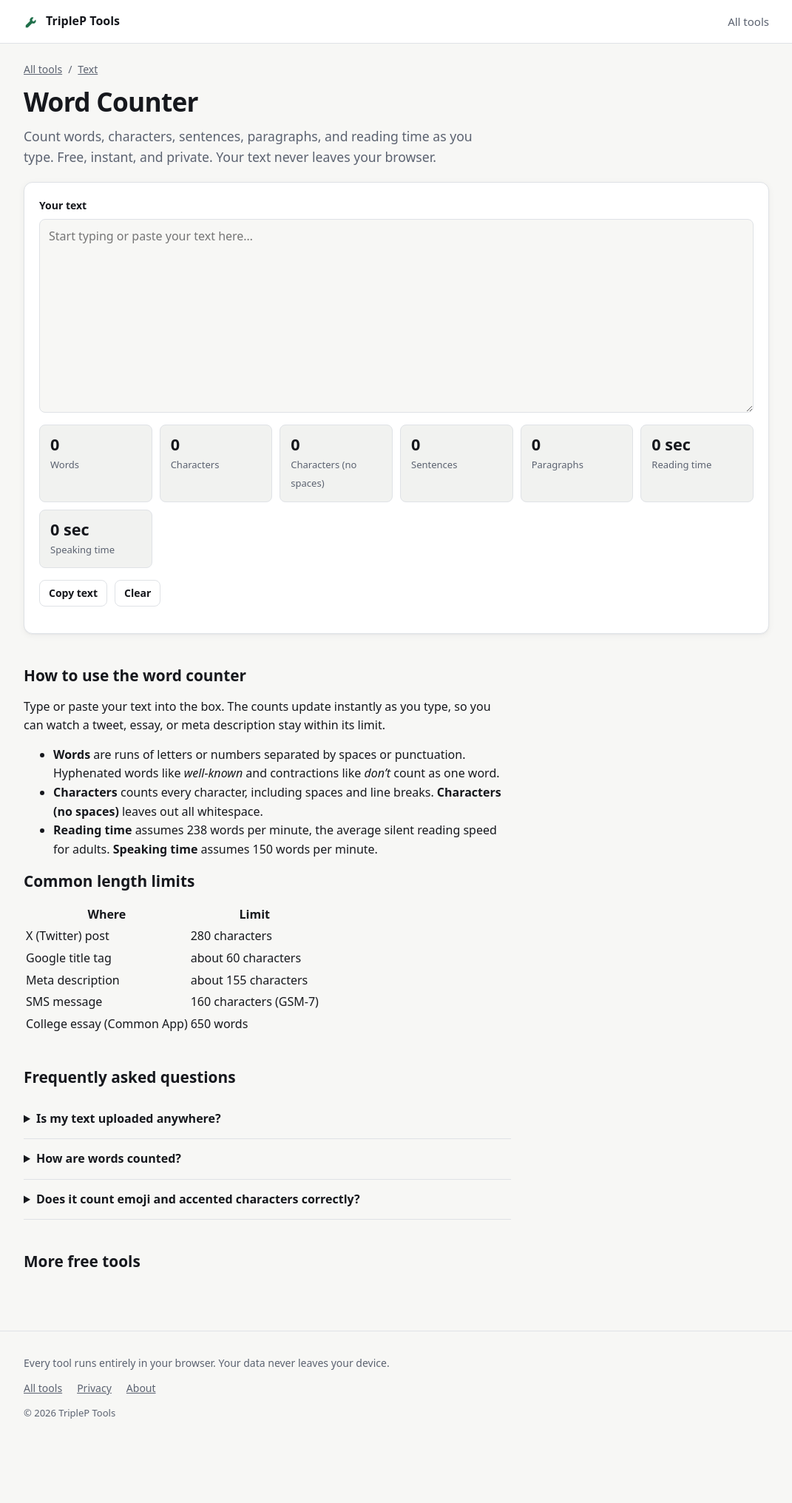
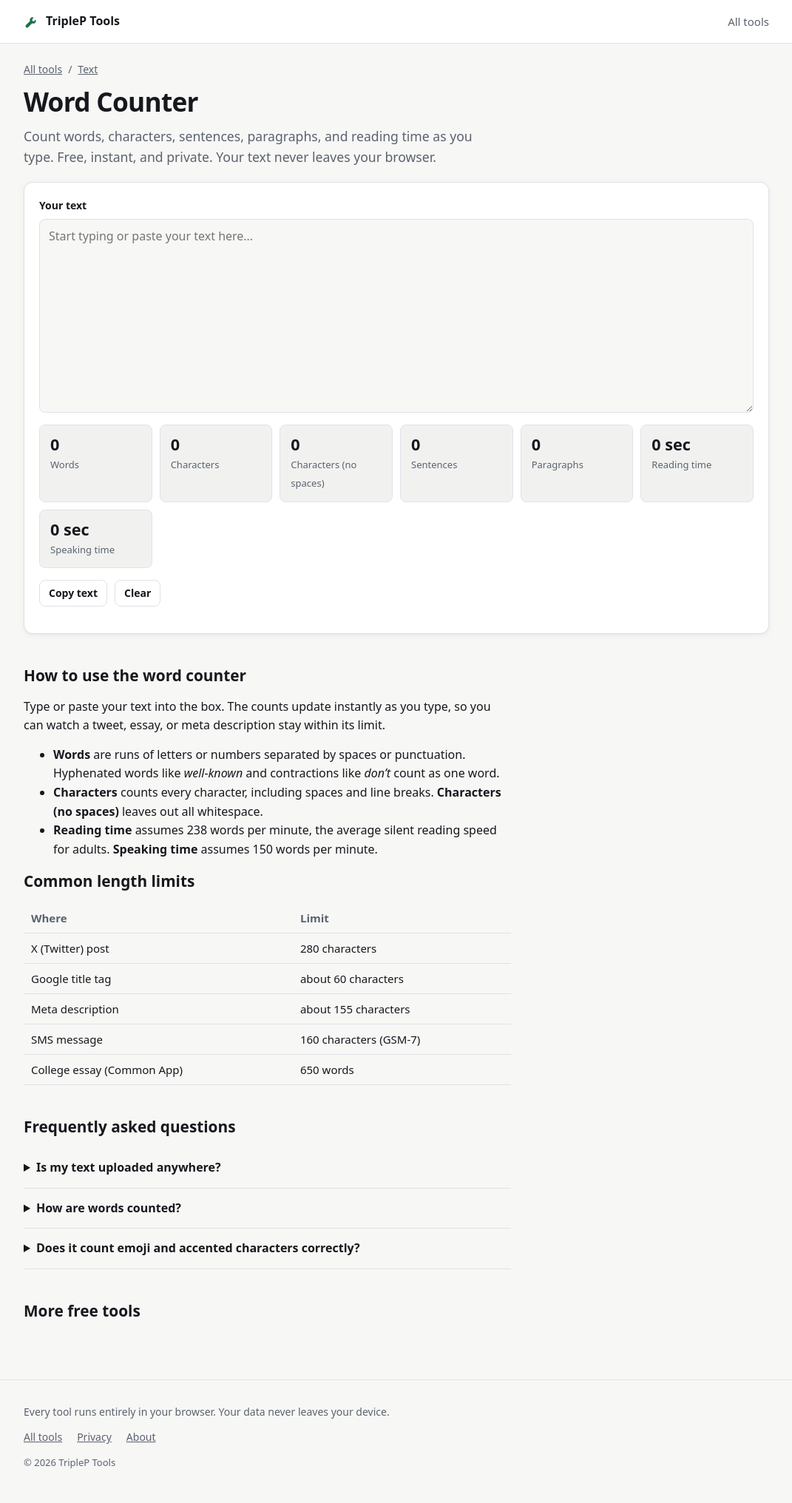
Before and after one commit to triplepdude/triplepdude.github.io, a Jekyll site: the page built from _tools/word-counter.html, in a window 1280 px wide. Shown: the whole page at 74% size, without its empty margins (104-1175 px from the left). Built offline with Jekyll 4.4.1, drawn with Linux system fonts in a browser that asks for light colours; before the commit the page ends 1965 px from its top, so only the background shows below that.

Commit message:
Fix shared gaps reported while building the tools
- .gitignore: only ignore the root /vendor/ (bundler), not assets/vendor/
  where tools keep their vendored libraries
- style.css: global [hidden] rule so author display rules can't override
  it, styling for markdown tables in guides, input[type=color] sizing,
  and focus rings via :focus-visible (no ring after mouse clicks)
- tests/run.js: MIME types for jpg/gif/pdf/media/font assets

Co-Authored-By: Claude Opus 5.5 <noreply@anthropic.com>
Claude-Session: https://claude.ai/code/session_01FjbAJjVcfgSXaq4bq8fPu7

```diff
--- a/assets/css/style.css
+++ b/assets/css/style.css
@@ -35,6 +35,10 @@
 *,
 *::before,
 *::after { box-sizing: border-box; }
+
+/* Author display rules (.btn, .field, .actions, ...) would otherwise beat the
+   browser's own [hidden] rule. */
+[hidden] { display: none !important; }
 
 html { scroll-behavior: smooth; -webkit-text-size-adjust: 100%; }
 
@@ -148,7 +152,7 @@ h1 {
   font-size: 1rem;
 }
 
-.search:focus { outline: 2px solid var(--accent); outline-offset: 1px; }
+.search:focus-visible { outline: 2px solid var(--accent); outline-offset: 1px; }
 
 .category {
   padding-top: 32px;
@@ -294,11 +298,24 @@ textarea.mono,
 input.mono,
 .mono { font-family: var(--mono); font-size: 14px; }
 
-input:focus,
-select:focus,
-textarea:focus {
+input:focus-visible,
+select:focus-visible,
+textarea:focus-visible,
+button:focus-visible,
+a:focus-visible,
+summary:focus-visible {
   outline: 2px solid var(--accent);
   outline-offset: 1px;
+}
+
+input[type="color"] {
+  width: 56px;
+  height: 44px;
+  padding: 4px;
+  border: 1px solid var(--border);
+  border-radius: 8px;
+  background: var(--bg);
+  cursor: pointer;
 }
 
 input[type="range"] { width: 100%; accent-color: var(--accent); }
@@ -480,6 +497,23 @@ table.data td.mono { word-break: break-all; }
 .prose ul,
 .prose ol { margin: 0 0 14px; }
 
+.prose table {
+  width: 100%;
+  margin: 0 0 18px;
+  border-collapse: collapse;
+  font-size: 15px;
+}
+
+.prose th,
+.prose td {
+  padding: 8px 10px;
+  border-bottom: 1px solid var(--border);
+  text-align: left;
+  vertical-align: top;
+}
+
+.prose th { color: var(--muted); font-weight: 600; }
+
 .prose code,
 .faq code {
   padding: 1px 5px;
@@ -524,6 +558,7 @@ table.data td.mono { word-break: break-all; }
 .ad-slot iframe { max-width: 100%; border: 0; }
 
 @media (max-width: 560px) {
+  .prose table { display: block; overflow-x: auto; }
   .tool-card { padding: 16px; }
   .hero { padding-top: 36px; }
 }
```
Also changed, not shown: tests/run.js (+2 -0 lines), 1 other file.
